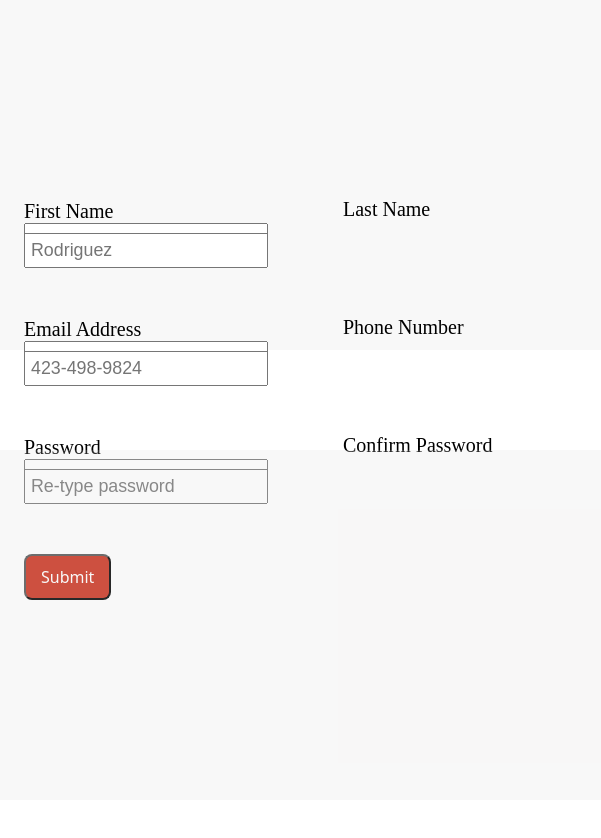
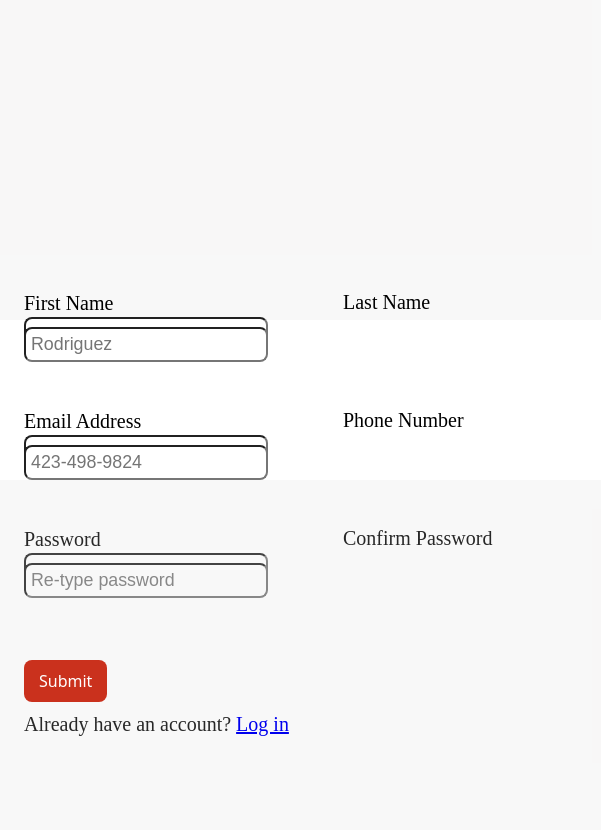
Before and after one commit to Noah-Menrath/sign-up-form, a plain HTML site: page index.html in a window 1280 px wide. Shown: the top 838 px of the page, 679-1280 px from the left. Drawn offline with Linux system fonts and the light colour scheme.

Commit message:
form and submit button workings along with <a>Log in</a>. Very close to being done, next will be heading and small description above form in top-right-panel.

```diff
--- a/index.html
+++ b/index.html
@@ -13,11 +13,9 @@
         <div class="logo">Paradise Awaits</div>
         <div class="credit">Photo by NASA</div>
     </div>
-
-
     <div class="top-right-panel"></div>
     <div class="form-panel"></div>
-        <form action="exampleLOLOLOOL123321.com" method="post">
+        <form action="https://example.com" method="post">
             <fieldset>
                 <label for="firstName">First Name</label>
                 <input type="text" id="firstName" placeholder="Octavia" name="first-name" minlength="1" required>
@@ -37,7 +35,10 @@
                 <input type="password" id="user_password_check" name="password-check" minlength="6" maxlength="140" placeholder="Re-type password" required>
             </fieldset>
             <fieldset>
-                <button type="submit">Submit</button>
+                <button class="submit">Submit</button>
+                <!-- <button type="submit">Submit</button> -->
+                <!-- <input type="submit" value="Send Request"> -->
+                <div class="account_question">Already have an account?<a href="#">Log in</a></div>
             </fieldset>
 
         </form>
--- a/styles.css
+++ b/styles.css
@@ -128,7 +128,7 @@ body {
 .top-right-panel {
     /* border: 1px solid teal; */
     display: flex;
-    height: 350px;
+    height: 320px;
     width: 1153px;
     background-color: #dad6d62f;
 }
@@ -154,7 +154,7 @@ form {
     float: left;
     bottom: 352px;
     right: 0px;
-    top: 352px;
+    top: 515px;
     left: 678px;
     row-gap: 25px;
     font-size: 1.25rem;
@@ -178,6 +178,7 @@ input {
     font-size: 1.115rem;
     margin-right: 75px;
     /* border: 1px solid red */
+    border-radius: 8px;
 
 }
 
@@ -194,12 +195,15 @@ label {
     background-color: #dad6d62f;
     position:absolute;
     float: left;
-    bottom: 0px;
+    bottom: -30px;
     right: 0px;
     left:675px;
 }
 
-
+label[for="firstName"] {
+    position: relative;
+    top: -2px;
+}
 #lastName {
     position: relative;
     top: -25px;
@@ -207,7 +211,7 @@ label {
 
 label[for="lastName"] {
     position: relative;
-    top: -25px;
+    top: -26px;
 
 }
 
@@ -218,7 +222,7 @@ label[for="lastName"] {
 
 label[for="phone_number"] {
     position: relative;
-    top: -25px;
+    top: -26px;
 }
 
 #user_password_check {
@@ -228,19 +232,42 @@ label[for="phone_number"] {
 
 label[for="user_password_check"] {
     position: relative;
-    top: -25px;
+    top: -26px;
 }
 
 fieldset {
     border: none;
 }
 
-button {
+button[class="submit"] {
     padding: 10px 15px;
     font-size: 1rem;
     font-family: system-ui, -apple-system, BlinkMacSystemFont, 'Segoe UI', Roboto, Oxygen, Ubuntu, Cantarell, 'Open Sans', 'Helvetica Neue', sans-serif;
     background-color: rgb(202, 49, 29);
     color: white;
     border-radius: 8px;
-    z-index: -1;
+    z-index: 10;
+    position: absolute;
+    margin-top: 12px;
+    border: none;
 }
+
+label[for="user_email"] {
+    position: relative;
+    top: -2px;
+}
+
+label[for="user_password"] {
+    position: relative;
+    top: -2px;
+}
+
+a {
+    position: absolute;
+    z-index: 10;
+    margin-left: 5px;
+}
+
+.account_question {
+    margin-top: 65px;
+}
```
